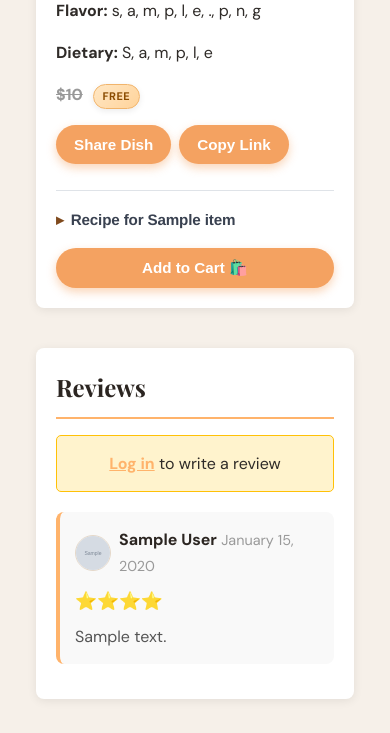
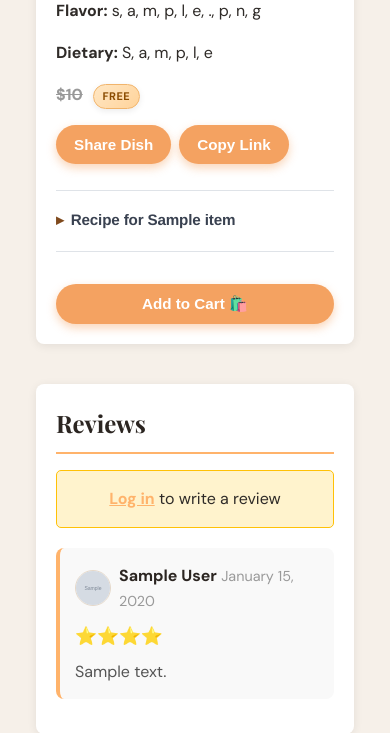
Before and after one commit to sikun-peng/yorkiebakery-api, a FastAPI app: page /menu/item/00000000000000000000000000000001 in a window 390 px wide. Shown: the part 753-1486 px from the top of the page. Run offline with FastAPI, Linux system fonts and the light colour scheme; tables that the repository leaves empty hold one stand-in row (values such as "Sample post"); grey boxes marked "Sample" are stand-in pictures; parts of the project's set-up code (start-up, migrations or seed data) failed here and were passed over.

Commit message:
improve ui

```diff
--- a/app/static/styles.css
+++ b/app/static/styles.css
@@ -2842,6 +2842,12 @@ h1, h2, h3, h4 {
   line-height: 1.72;
 }
 
+.item-purchase-actions {
+  margin-top: 1.15rem;
+  padding-top: 1rem;
+  border-top: 1px solid #dfe3e8;
+}
+
 .markdown-content {
   line-height: 1.72;
 }
@@ -3038,6 +3044,11 @@ h1, h2, h3, h4 {
     margin-top: 1rem;
   }
 
+  .item-purchase-actions {
+    margin-top: 1.15rem;
+    padding-top: 1rem;
+  }
+
   .menu-item-detail .cart-form .btn,
   .menu-item-detail .qty-controls {
     width: 100%;
--- a/app/templates/menu_item_detail.html
+++ b/app/templates/menu_item_detail.html
@@ -126,6 +126,7 @@
             </div>
             {% endif %}
 
+            <div class="item-purchase-actions">
                 <!-- Add to Cart -->
                 {% if qty == 0 %}
                   <form action="/cart/add/{{ item.id }}" method="post" class="cart-form" data-cart-action="add" data-item-id="{{ item.id }}">
@@ -144,6 +145,7 @@
                       </form>
                   </div>
                 {% endif %}
+            </div>
         </div>
 
         <!-- Right: Reviews Section -->
```
Lines whose indentation alone changed are shown as unchanged.
